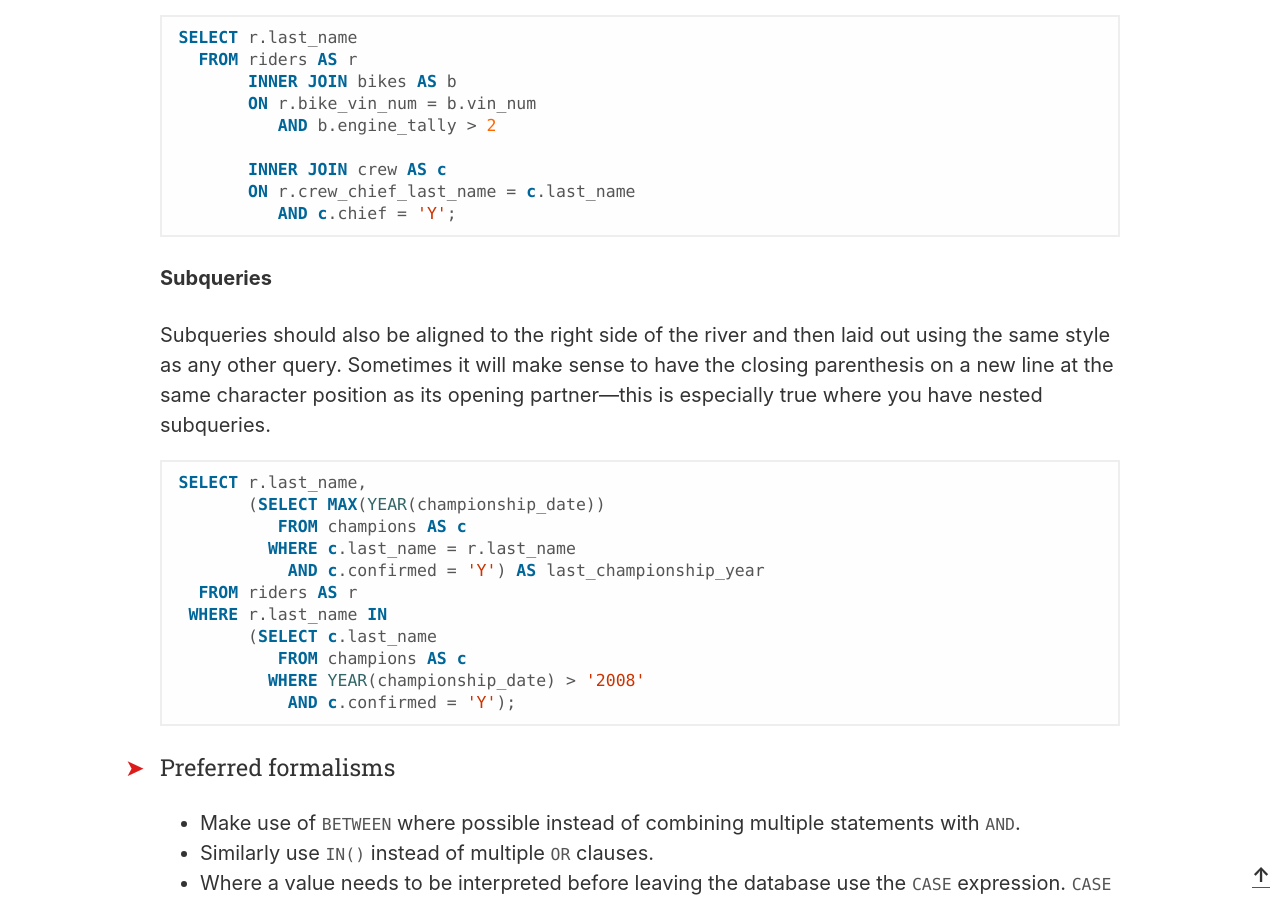
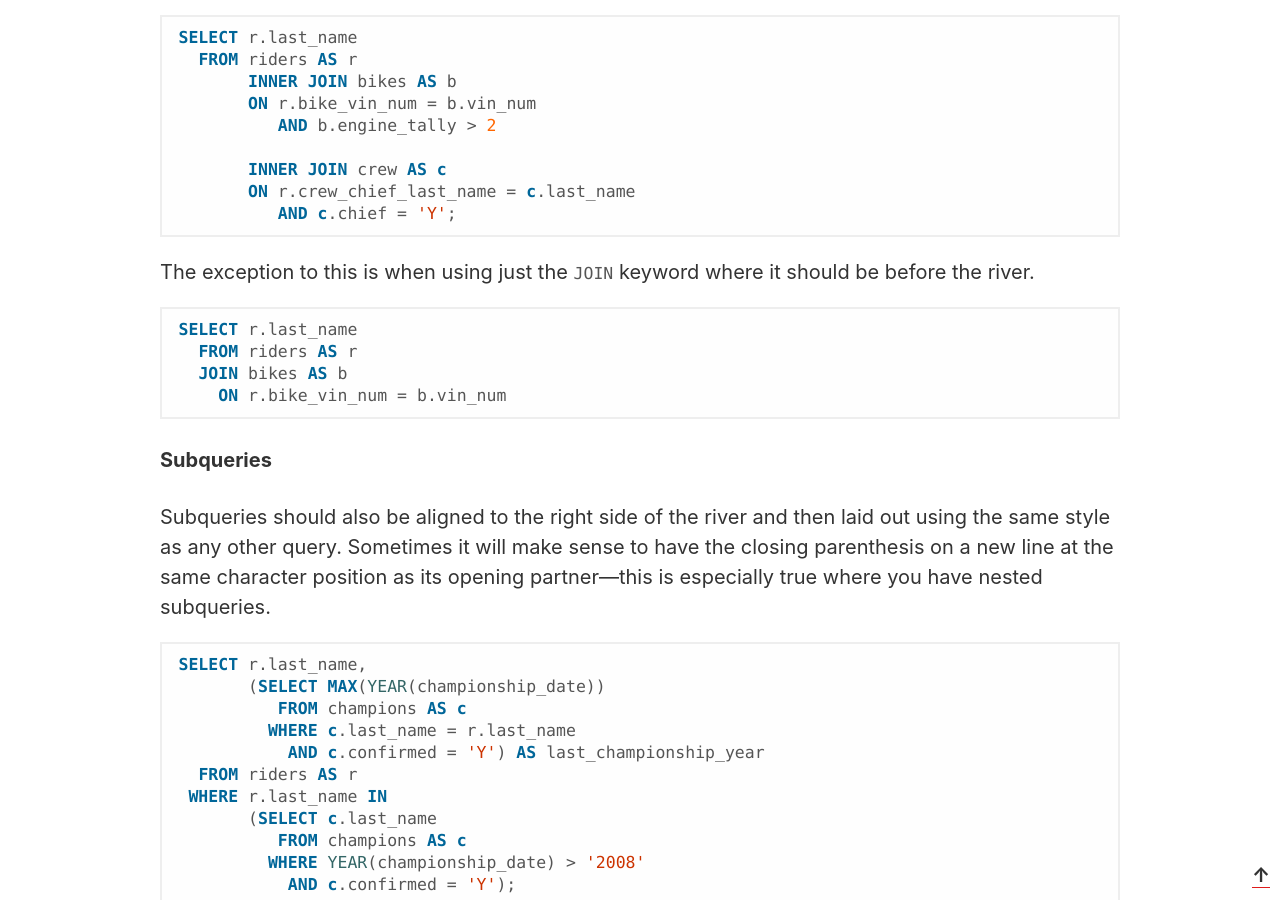
Before and after one commit to treffynnon/sqlstyle.guide, a Jekyll site: the page built from index.md, in a window 1280 px wide and 900 px high, scrolled down 6872 px. Built offline with Jekyll 4.4.1, drawn with Linux system fonts in a browser that asks for light colours; comment, search, counter and statistics services are not loaded.

Commit message:
fix: document join exception (fixes #81)

````diff
--- a/_includes/sqlstyle.guide.md
+++ b/_includes/sqlstyle.guide.md
@@ -267,6 +267,16 @@ SELECT r.last_name
        INNER JOIN crew AS c
        ON r.crew_chief_last_name = c.last_name
           AND c.chief = 'Y';
+```
+
+The exception to this is when using just the `JOIN` keyword where it should be
+before the river.
+
+```sql
+SELECT r.last_name
+  FROM riders AS r
+  JOIN bikes AS b
+    ON r.bike_vin_num = b.vin_num
 ```
 
 #### Subqueries
````
